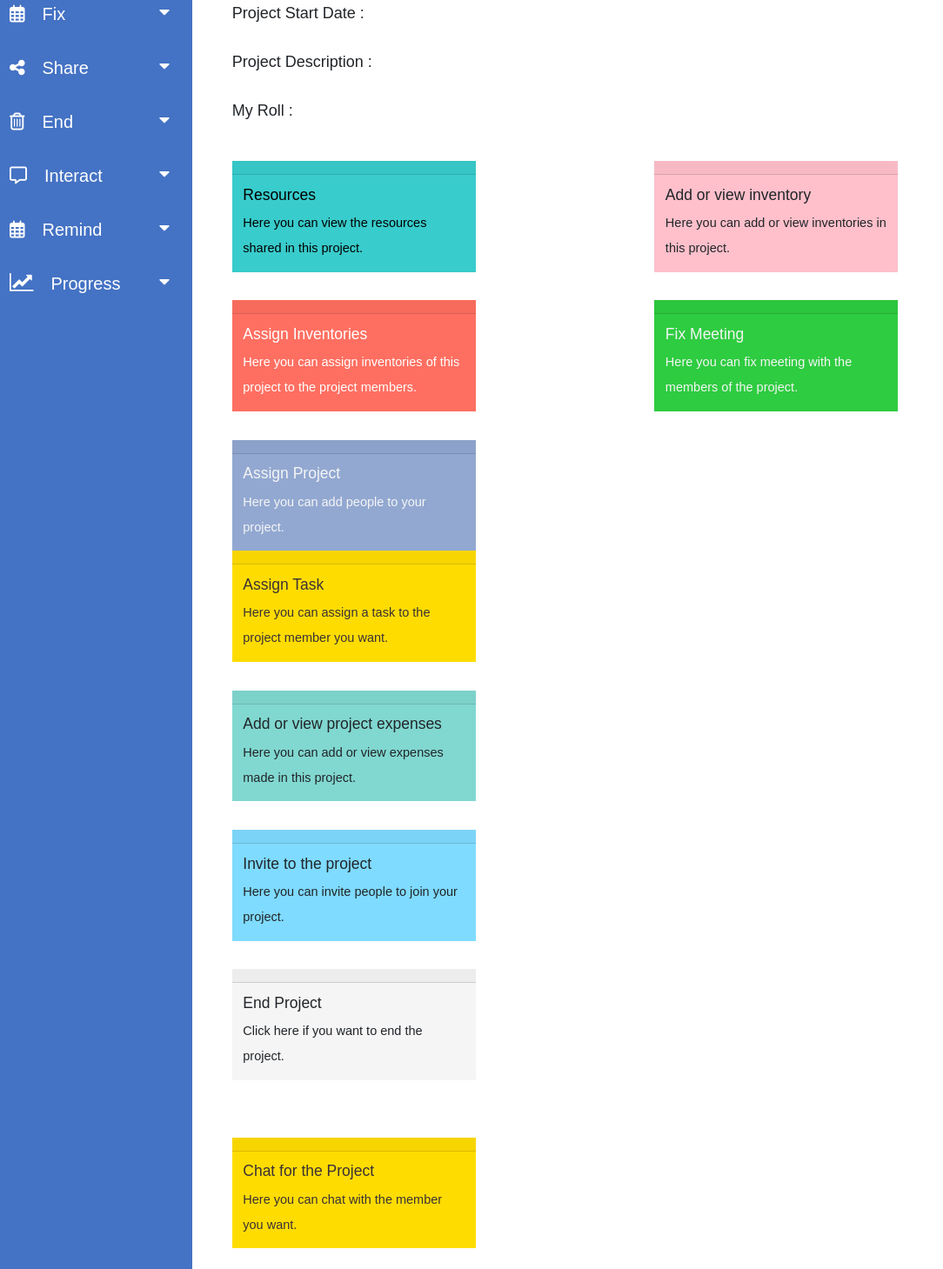
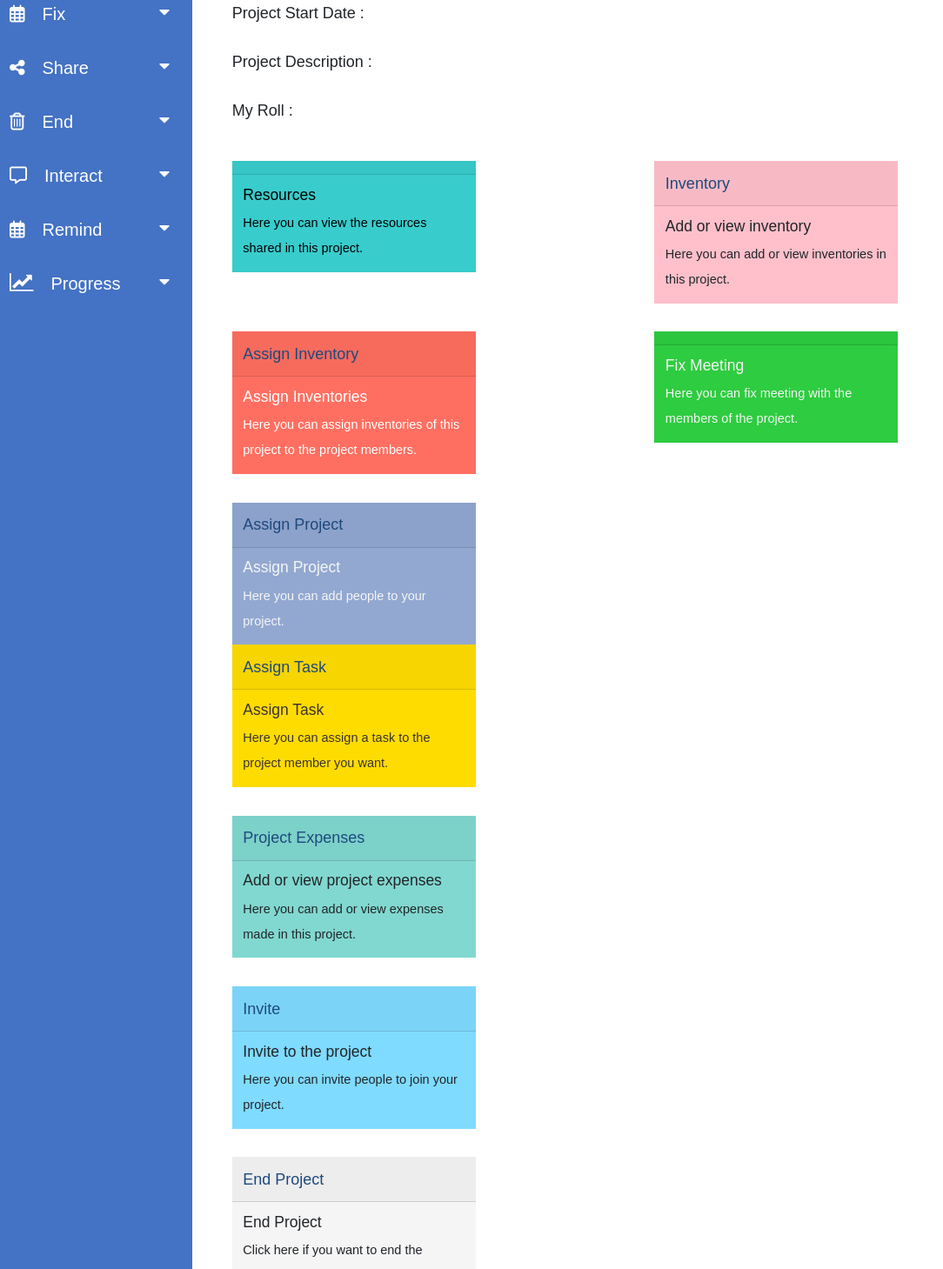
Before and after one commit to KLNarayana03/ResearchRealm, a PHP site: page /invitedprojectdetails.php?rn=1 in a window 1280 px wide. Shown: the part 296-1755 px from the top of the page at 87% size, without its empty margins (0-1084 px from the left). Run offline with PHP 8.4, Linux system fonts and the light colour scheme; the visitor is signed in with stand-in values (Sample User, id 1); data that the repository does not hold is empty; some libraries are stand-ins or nearby versions.

Commit message:
if else problem solved

```diff
--- a/final/invitedprojectdetails.php
+++ b/final/invitedprojectdetails.php
@@ -511,7 +511,7 @@ document.getElementById("main").style.display = "block";
               }
             }
             else{
-              echo '<script>alert("You do not have permission to view this!")</script>';
+              echo "<a style='color:#1f497d;' href = '#' onclick=\"return confirm('Option Not Available')\">Inventory</a>";
             }
     ?>
   </div>
@@ -543,7 +543,7 @@ document.getElementById("main").style.display = "block";
               }
             }
             else{
-              echo '<script>alert("You do not have permission to view this!")</script>';
+              echo "<a style='color:#1f497d;' href = '#' onclick=\"return confirm('Option Not Available')\">Assign Inventory</a>";
             }
     ?>
   </div>
@@ -597,7 +597,7 @@ document.getElementById("main").style.display = "block";
               }
             }
             else{
-              echo '<script>alert("You do not have permission to view this!")</script>';
+              echo "<a style='color:#1f497d;' href = '#' onclick=\"return confirm('Option Not Available')\">Assign Project</a>";
             }
     ?>
   </div>
@@ -629,7 +629,7 @@ document.getElementById("main").style.display = "block";
               }
             }
             else{
-              echo '<script>alert("You do not have permission to view this!")</script>';
+              echo "<a style='color:#1f497d;' href = '#' onclick=\"return confirm('Option Not Available')\">Assign Task</a>";
             }
     ?>
   </div>
@@ -661,7 +661,7 @@ document.getElementById("main").style.display = "block";
               }
             }
             else{
-              echo '<script>alert("You do not have permission to view this!")</script>';
+              echo "<a style='color:#1f497d;' href = '#' onclick=\"return confirm('Option Not Available')\">Project Expenses</a>";
             }
     ?>
   </div>
@@ -694,7 +694,7 @@ document.getElementById("main").style.display = "block";
               }
             }
             else{
-              echo '<script>alert("You do not have permission to view this!")</script>';
+              echo "<a style='color:#1f497d;' href = '#' onclick=\"return confirm('Option Not Available')\">Invite</a>";
             }
         ?>
   </div>
@@ -727,7 +727,7 @@ document.getElementById("main").style.display = "block";
               }
             }
             else{
-              echo '<script>alert("You do not have permission to view this!")</script>';
+              echo "<a style='color:#1f497d;' href = '#' onclick=\"return confirm('Option Not Available')\">End Project</a>";
             }
         ?>
   </div>
```
